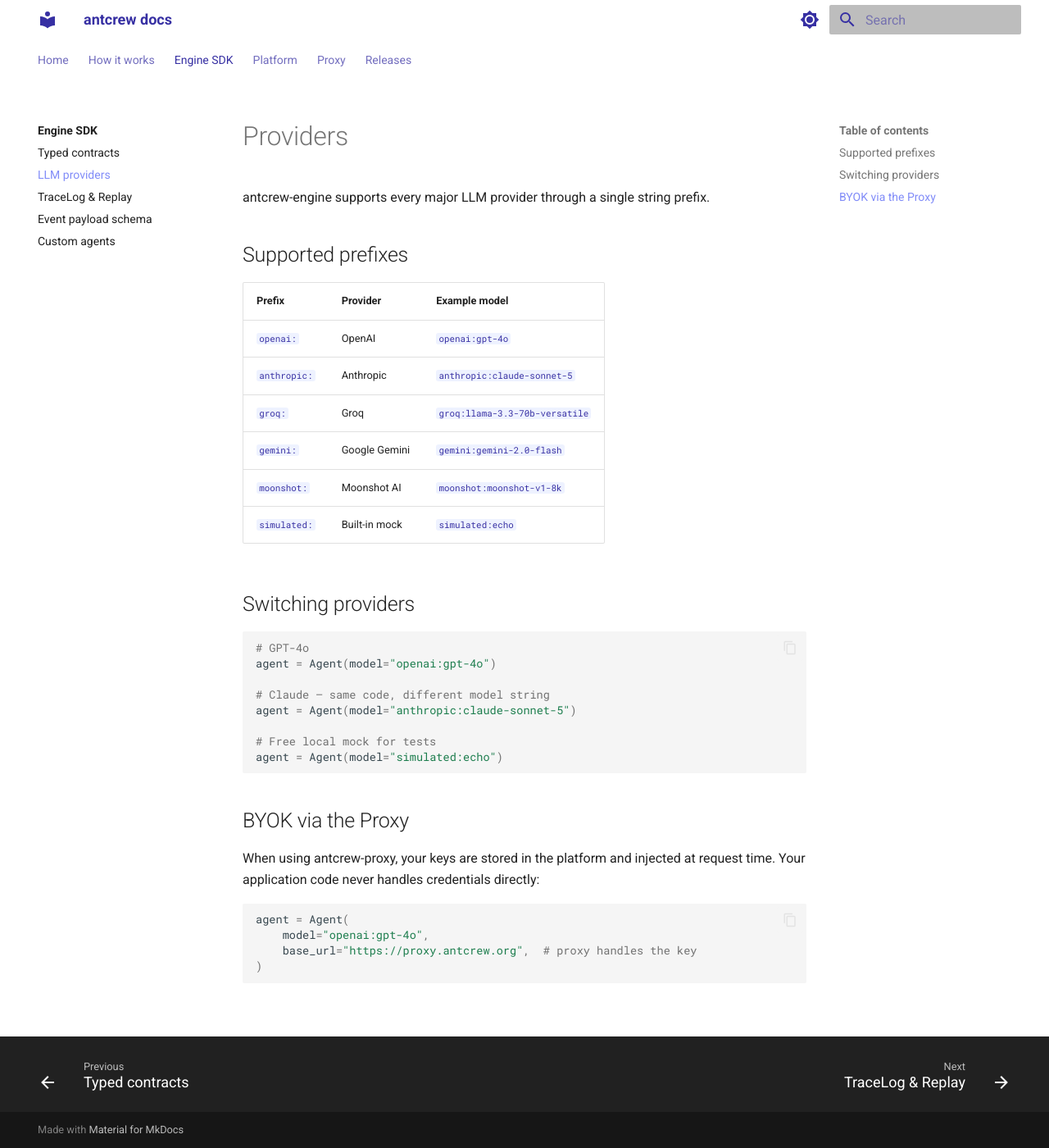
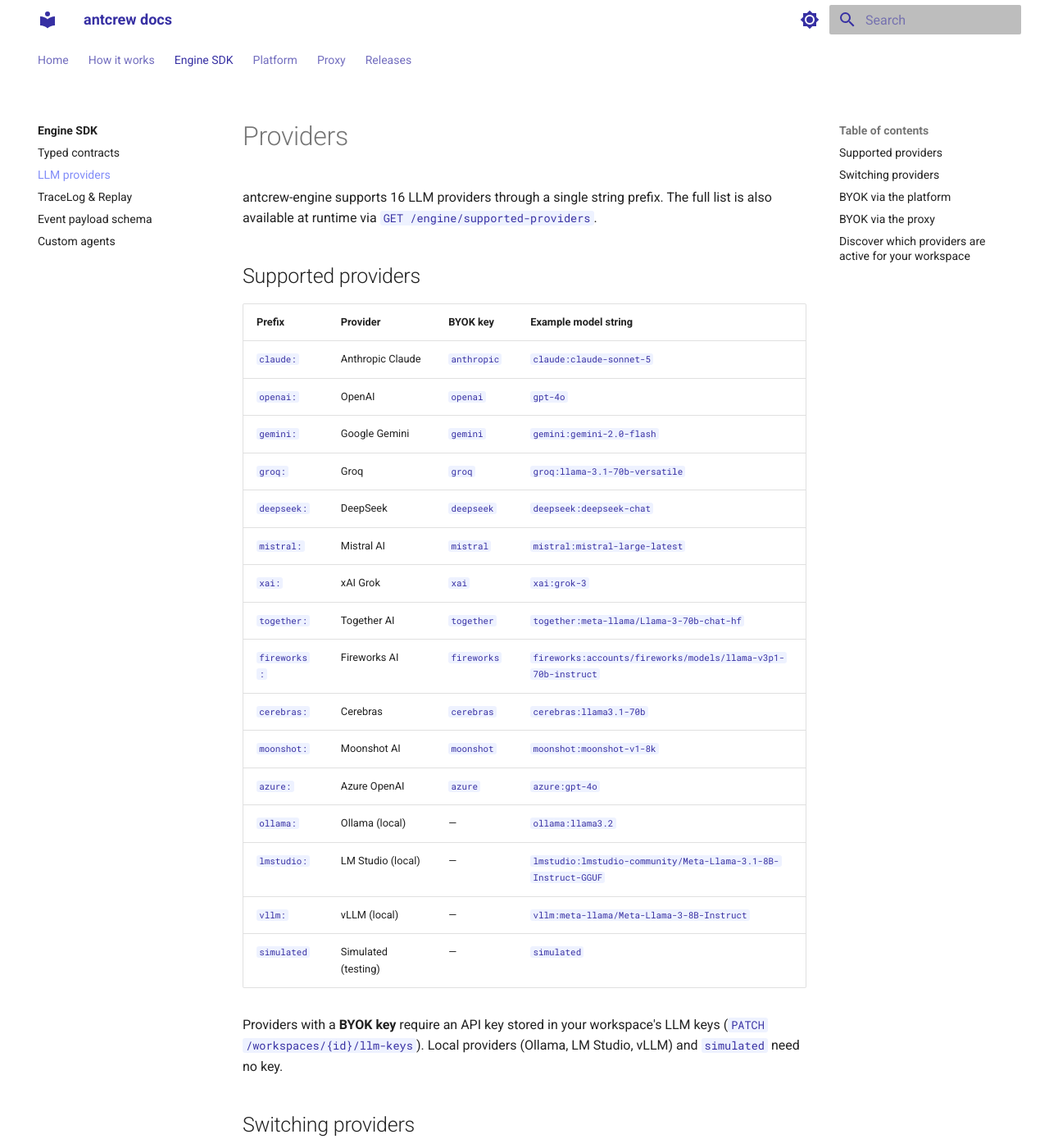
Before and after one commit to iagop03/antcrew-docs, an MkDocs documentation site: the page built from docs/engine/providers.md, in a window 1280 px wide and 1400 px high. Shown: the whole window at 82% size. Built offline with MkDocs 1.6.1 and Material for MkDocs 9.7.7, drawn with Linux system fonts in a browser that asks for light colours; some of the changed text lies outside the part shown.

Commit message:
docs: GitHub App integration page, w33 release notes, platform default model, 16 providers
- New: docs/platform/github-app.md — installation, write-back, push triggers, branch filter reference
- New: docs/releases/2026-w33.md — push triggers, engine repo_url, platform default, discover filter, billing example
- Updated: platform/model-config.md — platform-level default section with admin API example
- Updated: engine/providers.md — expanded from 6 to 16 providers with BYOK key column
- Updated: platform/index.md — GitHub App concept + nav link
- Updated: mkdocs.yml — GitHub App in nav, w33 in releases

Co-Authored-By: Claude Sonnet 4.6 <noreply@anthropic.com>

````diff
--- a/docs/engine/providers.md
+++ b/docs/engine/providers.md
@@ -1,38 +1,75 @@
 # Providers
 
-antcrew-engine supports every major LLM provider through a single string prefix.
+antcrew-engine supports 16 LLM providers through a single string prefix. The full list is also available at runtime via `GET /engine/supported-providers`.
 
-## Supported prefixes
+## Supported providers
 
-| Prefix | Provider | Example model |
-|---|---|---|
-| `openai:` | OpenAI | `openai:gpt-4o` |
-| `anthropic:` | Anthropic | `anthropic:claude-sonnet-5` |
-| `groq:` | Groq | `groq:llama-3.3-70b-versatile` |
-| `gemini:` | Google Gemini | `gemini:gemini-2.0-flash` |
-| `moonshot:` | Moonshot AI | `moonshot:moonshot-v1-8k` |
-| `simulated:` | Built-in mock | `simulated:echo` |
+| Prefix | Provider | BYOK key | Example model string |
+|---|---|---|---|
+| `claude:` | Anthropic Claude | `anthropic` | `claude:claude-sonnet-5` |
+| `openai:` | OpenAI | `openai` | `gpt-4o` |
+| `gemini:` | Google Gemini | `gemini` | `gemini:gemini-2.0-flash` |
+| `groq:` | Groq | `groq` | `groq:llama-3.1-70b-versatile` |
+| `deepseek:` | DeepSeek | `deepseek` | `deepseek:deepseek-chat` |
+| `mistral:` | Mistral AI | `mistral` | `mistral:mistral-large-latest` |
+| `xai:` | xAI Grok | `xai` | `xai:grok-3` |
+| `together:` | Together AI | `together` | `together:meta-llama/Llama-3-70b-chat-hf` |
+| `fireworks:` | Fireworks AI | `fireworks` | `fireworks:accounts/fireworks/models/llama-v3p1-70b-instruct` |
+| `cerebras:` | Cerebras | `cerebras` | `cerebras:llama3.1-70b` |
+| `moonshot:` | Moonshot AI | `moonshot` | `moonshot:moonshot-v1-8k` |
+| `azure:` | Azure OpenAI | `azure` | `azure:gpt-4o` |
+| `ollama:` | Ollama (local) | — | `ollama:llama3.2` |
+| `lmstudio:` | LM Studio (local) | — | `lmstudio:lmstudio-community/Meta-Llama-3.1-8B-Instruct-GGUF` |
+| `vllm:` | vLLM (local) | — | `vllm:meta-llama/Meta-Llama-3-8B-Instruct` |
+| `simulated` | Simulated (testing) | — | `simulated` |
+
+Providers with a **BYOK key** require an API key stored in your workspace's LLM keys (`PATCH /workspaces/{id}/llm-keys`). Local providers (Ollama, LM Studio, vLLM) and `simulated` need no key.
 
 ## Switching providers
 
 ```python
-# GPT-4o
-agent = Agent(model="openai:gpt-4o")
+from antcrew_engine import Agent
 
-# Claude — same code, different model string
-agent = Agent(model="anthropic:claude-sonnet-5")
-
-# Free local mock for tests
-agent = Agent(model="simulated:echo")
+agent = Agent(model="claude:claude-sonnet-5")       # Anthropic
+agent = Agent(model="gpt-4o")                       # OpenAI
+agent = Agent(model="groq:llama-3.1-70b-versatile") # Groq
+agent = Agent(model="deepseek:deepseek-reasoner")   # DeepSeek R1
+agent = Agent(model="ollama:llama3.2")              # local Ollama
+agent = Agent(model="simulated")                    # deterministic mock
 ```
 
-## BYOK via the Proxy
+## BYOK via the platform
 
-When using antcrew-proxy, your keys are stored in the platform and injected at request time. Your application code never handles credentials directly:
+When using antcrew-platform, store your API keys in workspace settings (**Settings → LLM keys**) rather than in environment variables. The platform injects the correct key at run time based on the model prefix.
+
+```bash
+# Store a Groq key for the workspace
+curl -X PATCH https://antcrew.org/workspaces/42/llm-keys \
+  -H "X-Api-Key: acw_..." \
+  -H "Content-Type: application/json" \
+  -d '{"groq": "gsk_..."}'
+```
+
+Once stored, any run in the workspace can use `groq:*` models without setting `GROQ_API_KEY` in the environment.
+
+## BYOK via the proxy
+
+When using antcrew-proxy, your keys are stored in the proxy and injected at request time. Application code never handles credentials directly:
 
 ```python
 agent = Agent(
     model="openai:gpt-4o",
-    base_url="https://proxy.antcrew.org",  # proxy handles the key
+    base_url="https://proxy.antcrew.org",  # proxy injects the key
 )
 ```
+
+## Discover which providers are active for your workspace
+
+The model selector in the **Discover** page automatically filters to providers your workspace has keys for. From the API:
+
+```bash
+GET /engine/supported-providers   # full list (16 providers)
+GET /workspaces/{id}              # includes byok_providers: ["groq", "deepseek", ...]
+```
+
+`byok_providers` lists which BYOK keys are configured. Cross-reference with the `byok_key` field from `/engine/supported-providers` to know which prefixes are ready to use.
--- a/mkdocs.yml
+++ b/mkdocs.yml
@@ -66,6 +66,7 @@ nav:
   - Home: index.md
   - How it works:
     - "Components & architecture": architecture/overview.md
+    - "Architecture decisions": architecture/decisions.md
     - "A full team in action": guides/fullstack-team.md
     - "Run lifecycle & events": architecture/data-flow.md
     - Security: architecture/security.md
@@ -84,6 +85,7 @@ nav:
     - "Runs & tickets": platform/runs.md
     - "Model configuration": platform/model-config.md
     - "HITL reviews": platform/hitl.md
+    - "GitHub App": platform/github-app.md
     - Webhooks: platform/webhooks.md
     - Evals: platform/evals.md
     - "Data retention": platform/data-retention.md
@@ -92,4 +94,5 @@ nav:
     - Configuration: proxy/configuration.md
     - "Provider routing": proxy/routing.md
   - Releases:
+    - "Week of 11 Aug 2026": releases/2026-w33.md
     - "Week of 4 Aug 2026": releases/2026-w32.md
````
Also changed, not shown: docs/platform/github-app.md (added, +91 -0 lines), docs/platform/index.md (+4 -0 lines), docs/platform/model-config.md (+24 -2 lines), docs/releases/2026-w33.md (added, +82 -0 lines).
